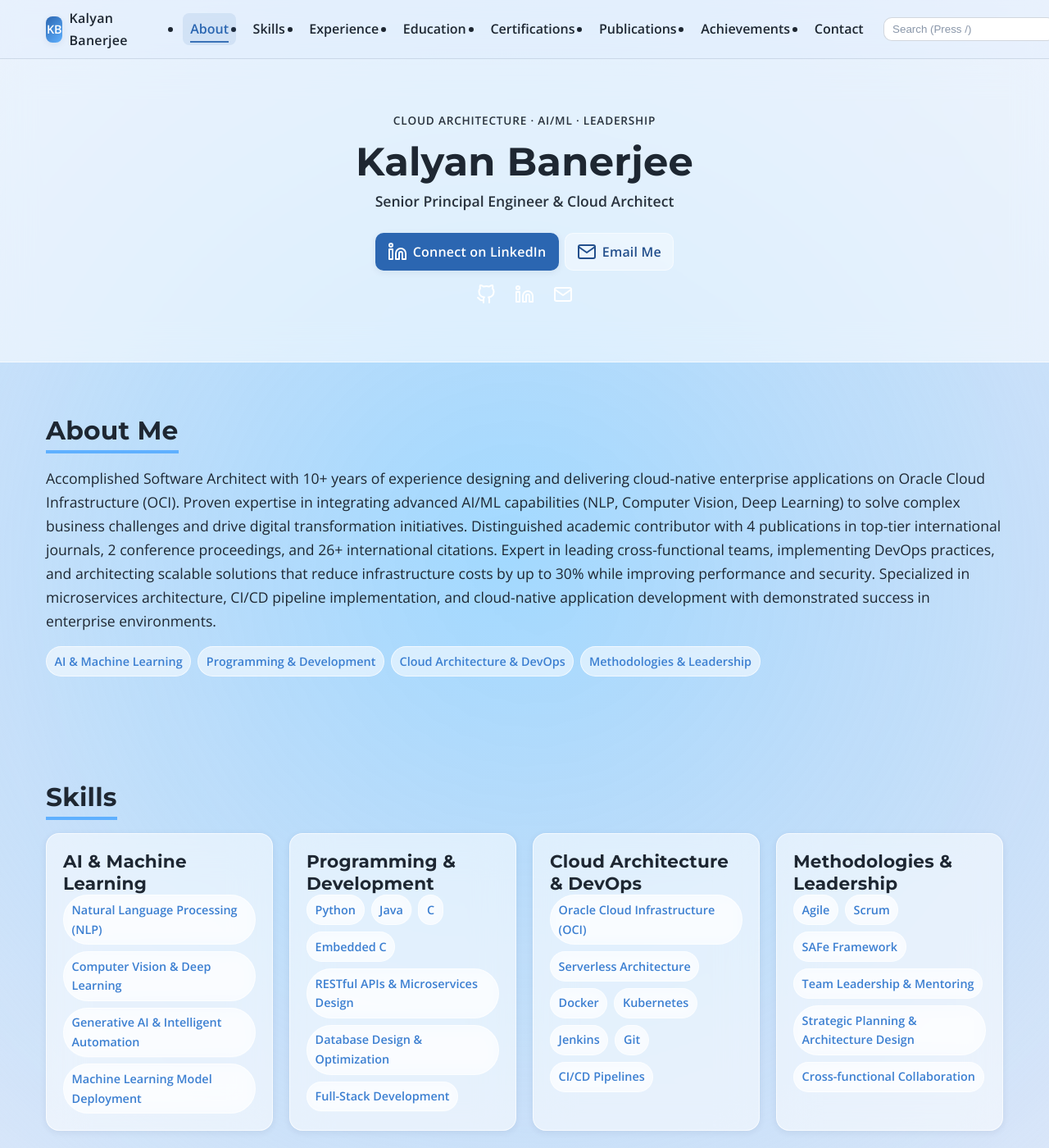
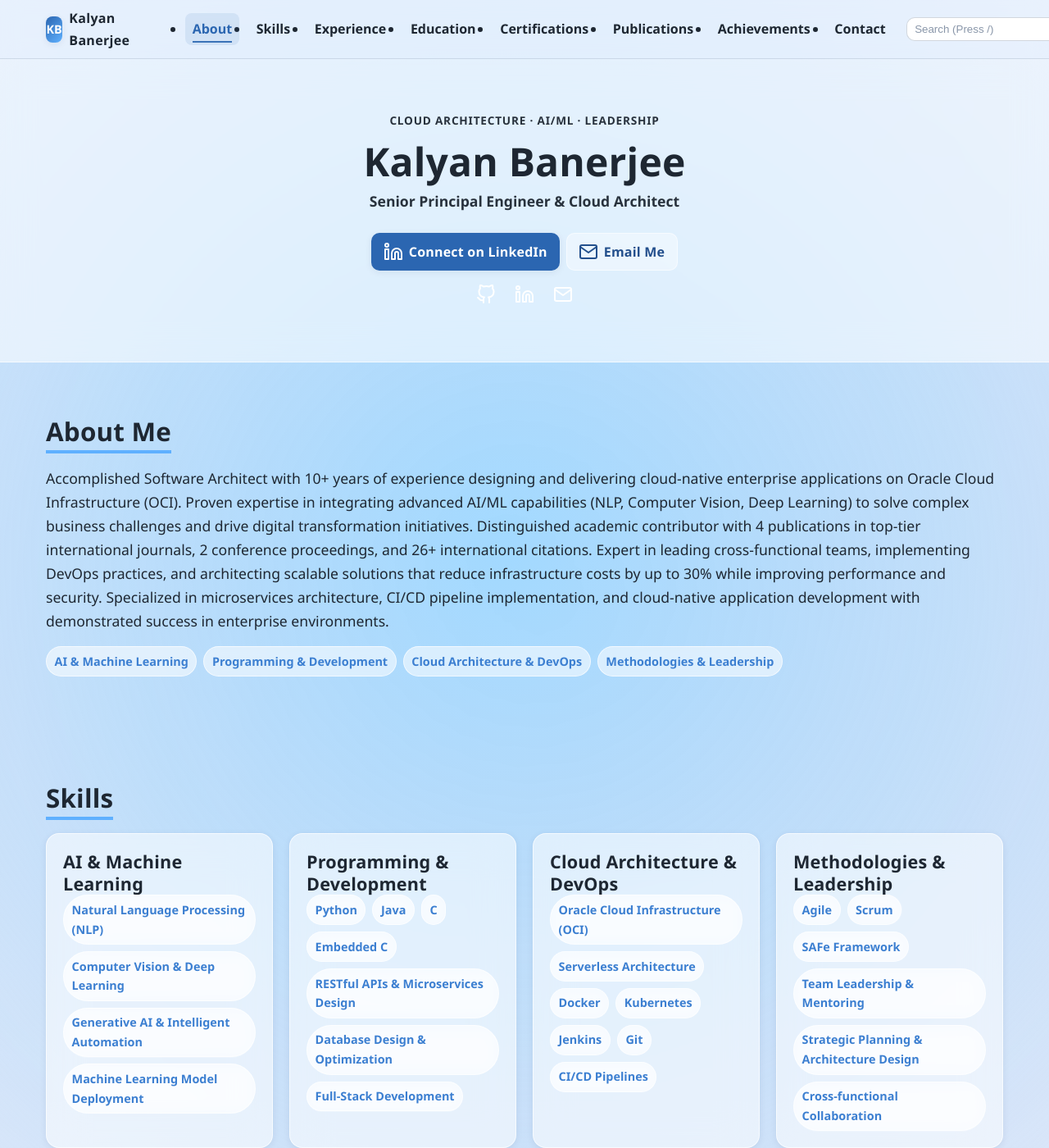
Before and after one commit to kbanerjee/kbanerjee.github.io, a Jekyll site: the page built from index.html, in a window 1280 px wide and 1400 px high. Shown: the whole window at 82% size. Built offline with Jekyll 4.4.1, drawn with Linux system fonts in a browser that asks for light colours.

Commit message:
Typography: switch site fonts to Segoe UI

```diff
--- a/assets/css/style.css
+++ b/assets/css/style.css
@@ -59,7 +59,7 @@ body { margin: 0; }
 
 /* Typography */
 body {
-  font-family: "Open Sans", system-ui, -apple-system, Segoe UI, Roboto, Ubuntu, Cantarell, "Noto Sans", "Helvetica Neue", Arial, sans-serif;
+  font-family: "Segoe UI", -apple-system, system-ui, Roboto, Ubuntu, Cantarell, "Noto Sans", "Helvetica Neue", Arial, sans-serif;
   line-height: 1.65;
   color: var(--text);
   background: var(--bg);
@@ -68,7 +68,7 @@ body {
 }
 
 h1, h2, h3, h4 {
-  font-family: "Montserrat", ui-sans-serif, system-ui, -apple-system, Segoe UI, Roboto, Ubuntu, Cantarell, "Noto Sans", "Helvetica Neue", Arial, sans-serif;
+  font-family: "Segoe UI", -apple-system, system-ui, Roboto, Ubuntu, Cantarell, "Noto Sans", "Helvetica Neue", Arial, sans-serif;
   line-height: 1.25;
   margin: 0 0 0.75rem 0;
   letter-spacing: 0.2px;
```
